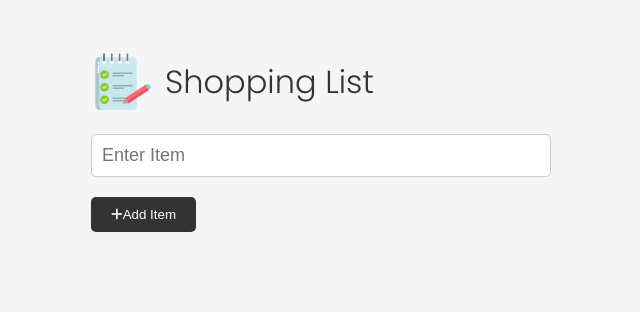
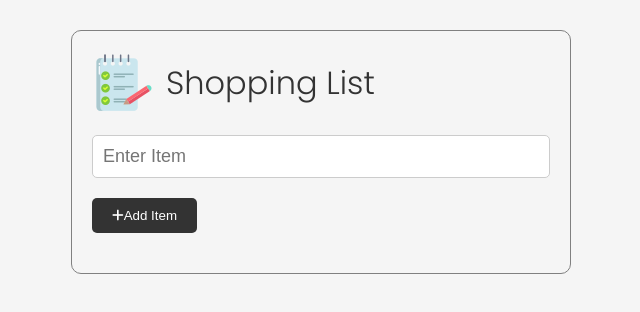
Before and after one commit to CodeByXander/shopping-list, a plain HTML site: page index.html in a window 1280 px wide. Shown: the whole page, without its empty margins (319-959 px from the left). Drawn offline with Linux system fonts and the light colour scheme.

Commit message:
Changed to new styling on style.css

```diff
--- a/style.css
+++ b/style.css
@@ -32,6 +32,8 @@ header h1 {
   max-width: 500px;
   margin: 30px auto;
   padding: 20px;
+  border: 1.5px solid #808080;
+  border-radius: 10px;
 }
 
 .edit-mode {
```
